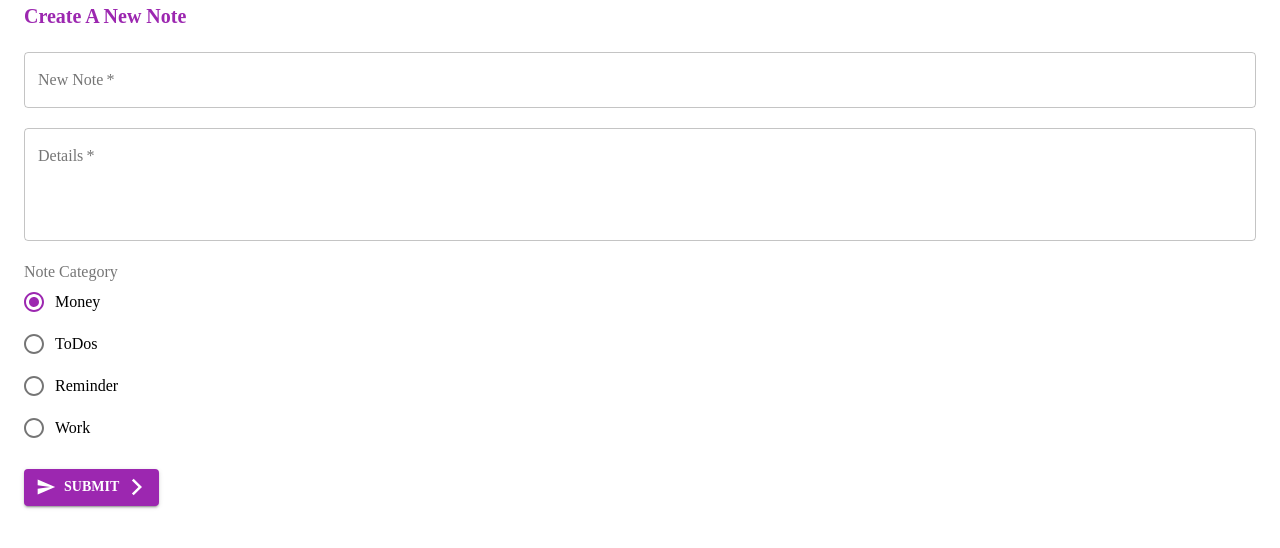
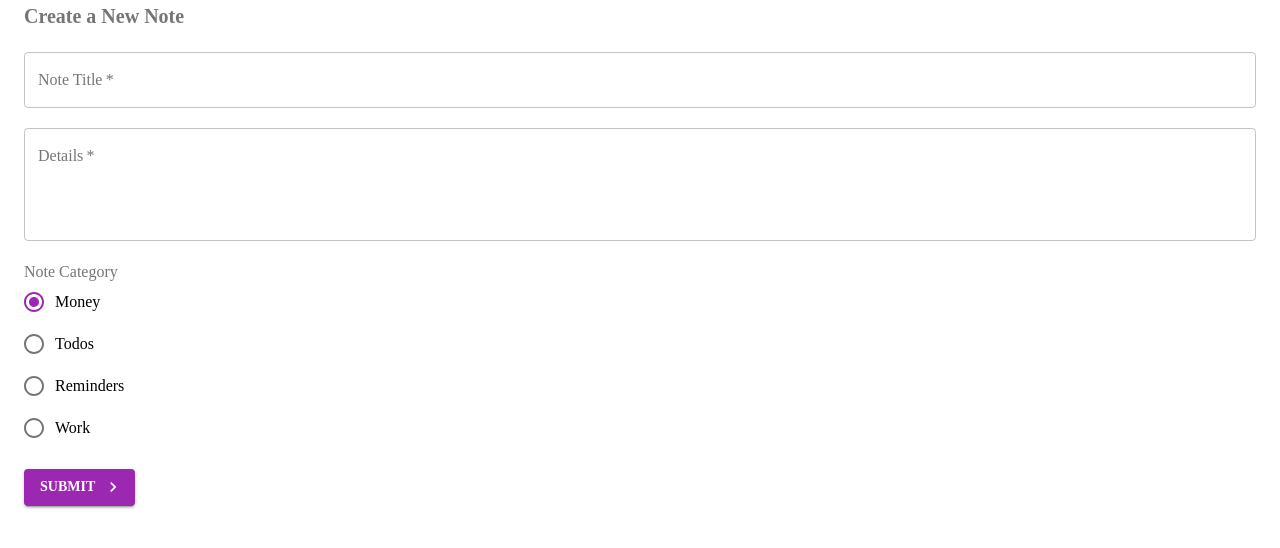
Before and after one commit to shawon122334/react-material-ui, a React (Create React App) app: page /create in a window 1280 px wide. Shown: the top 548 px of the page. Built offline with nearby package versions, Linux system fonts and the light colour scheme.

Commit message:
json server added

```diff
--- a/data/db.json
+++ b/data/db.json
@@ -17,7 +17,12 @@
       "details": "Lorem Ipsum is simply dummy text of the printing and typesetting industry. Lorem Ipsum has been the industry's standard dummy text ever since the 1500s, when an unknown printer took a galley of type and scrambled it to make a type specimen book.\nLorem Ipsum is simply dummy text of the printing and typesetting industry. Lorem Ipsum has been the industry's standard dummy text ever since the 1500s, when an unknown printer took a galley of type and scrambled it to make a type specimen book.",
       "category": "todos",
       "id": 3
-
+    },
+    {
+      "title": "jacobs birthday ",
+      "details": "we are gonna celebrate jacobs birthday next week ",
+      "category": "reminders",
+      "id": 4
     }
   ]
 }
--- a/src/pages/Create.js
+++ b/src/pages/Create.js
@@ -2,11 +2,15 @@ import React, { useState } from 'react'
 import Typography from '@material-ui/core/Typography'
 import Button from '@material-ui/core/Button'
 import Container from '@material-ui/core/Container'
-import SendIcon from '@material-ui/icons/Send';
-import ArrowForwardIosIcon from '@material-ui/icons/ArrowForwardIos';
-import { FormControl, FormControlLabel, makeStyles, RadioGroup, Radio, FormLabel } from '@material-ui/core';
-import { purple } from '@material-ui/core/colors';
-import TextField from '@material-ui/core/TextField';
+import KeyboardArrowRightIcon from '@material-ui/icons/KeyboardArrowRight'
+import { makeStyles } from '@material-ui/core'
+import TextField from '@material-ui/core/TextField'
+import Radio from '@material-ui/core/Radio'
+import RadioGroup from '@material-ui/core/RadioGroup'
+import FormControlLabel from '@material-ui/core/FormControlLabel'
+import FormControl from '@material-ui/core/FormControl'
+import FormLabel from '@material-ui/core/FormLabel'
+import { useHistory } from 'react-router-dom'
 
 const useStyles = makeStyles({
   field: {
@@ -16,82 +20,90 @@ const useStyles = makeStyles({
   }
 })
 
-
 export default function Create() {
-  const classes = useStyles();
-  const [title, setTitle] = useState('');
-  const [details, setDetails] = useState('');
-  const [titleError, setTitleError] = useState('');
-  const [detailsError, setDetailsError] = useState('');
-  const [category, setCategory] = useState('money');
-
+  const classes = useStyles()
+  const history = useHistory()
+  const [title, setTitle] = useState('')
+  const [details, setDetails] = useState('')
+  const [titleError, setTitleError] = useState(false)
+  const [detailsError, setDetailsError] = useState(false)
+  const [category, setCategory] = useState('money')
 
   const handleSubmit = (e) => {
-    e.preventDefault();
-
-    setTitleError(false);
-    setDetailsError(false);
+    e.preventDefault()
+    setTitleError(false)
+    setDetailsError(false)
 
     if (title == '') {
-      setTitleError(true);
+      setTitleError(true)
     }
     if (details == '') {
-      setDetailsError(true);
+      setDetailsError(true)
     }
-
     if (title && details) {
-      console.log(title, details, category)
+      fetch('http://localhost:8000/notes', {
+        method: 'POST',
+        headers: {"Content-type": "application/json"},
+        body: JSON.stringify({ title, details, category })
+      }).then(() => history.push('/'))
     }
   }
+
   return (
-    <Container>
+    <Container size="sm">
       <Typography
         variant="h6"
+        color="textSecondary"
         component="h2"
-        color="secondary"
-        gutterBottom>
-        Create A New Note
+        gutterBottom
+      >
+        Create a New Note
       </Typography>
+
       <form noValidate autoComplete="off" onSubmit={handleSubmit}>
-        <TextField
+        <TextField className={classes.field}
           onChange={(e) => setTitle(e.target.value)}
-          className={classes.field}
-          label="New Note"
+          label="Note Title"
           variant="outlined"
-          color="primary"
+          color="secondary"
           fullWidth
           required
           error={titleError}
         />
-        <TextField
+        <TextField className={classes.field}
           onChange={(e) => setDetails(e.target.value)}
-          className={classes.field}
           label="Details"
           variant="outlined"
-          color="primary"
+          color="secondary"
           multiline
           rows={4}
           fullWidth
           required
           error={detailsError}
         />
+
+        {/* <Radio value="hello" />
+        <Radio value="goodbye" /> */}
+
         <FormControl className={classes.field}>
           <FormLabel>Note Category</FormLabel>
           <RadioGroup value={category} onChange={(e) => setCategory(e.target.value)}>
-            <FormControlLabel value="money" control={< Radio />} label="Money" />
-            <FormControlLabel value="todos" control={< Radio />} label="ToDos" />
-            <FormControlLabel value="reminder" control={< Radio />} label="Reminder" />
-            <FormControlLabel value="work" control={< Radio />} label="Work" />
+            <FormControlLabel value="money" control={<Radio />} label="Money" />
+            <FormControlLabel value="todos" control={<Radio />} label="Todos" />
+            <FormControlLabel value="reminders" control={<Radio />} label="Reminders" />
+            <FormControlLabel value="work" control={<Radio />} label="Work" />
           </RadioGroup>
         </FormControl>
+
         <Button
           type="submit"
-          color="primary"
+          color="secondary"
           variant="contained"
-          startIcon={<SendIcon />}
-          endIcon={<ArrowForwardIosIcon />}
-        >Submit</Button>
+          endIcon={<KeyboardArrowRightIcon />}>
+          Submit
+        </Button>
       </form>
+
 
     </Container>
   )
--- a/src/pages/Notes.js
+++ b/src/pages/Notes.js
@@ -1,18 +1,19 @@
-import React,{useEffect, useState} from 'react'
+import React, { useEffect, useState } from 'react'
 
 export default function Notes() {
-  const [notes,setNotes] = useState([])
+  const [notes, setNotes] = useState([]);
+
   useEffect(() => {
     fetch('http://localhost:8000/notes')
-    .then(response => response.json())
-    .then(data=>setNotes(data))
-  }, []);
+      .then(res => res.json())
+      .then(data => setNotes(data))
+  }, [])
+
   return (
     <div>
-      {notes.map(note=> (
-        <p key={note.id}>{note.title}</p>
+      {notes.map(note => (
+        <p key={note.id}>{ note.title }</p>
       ))}
-      <p>hello</p>
     </div>
   )
 }
```
Lines whose indentation alone changed are shown as unchanged.
